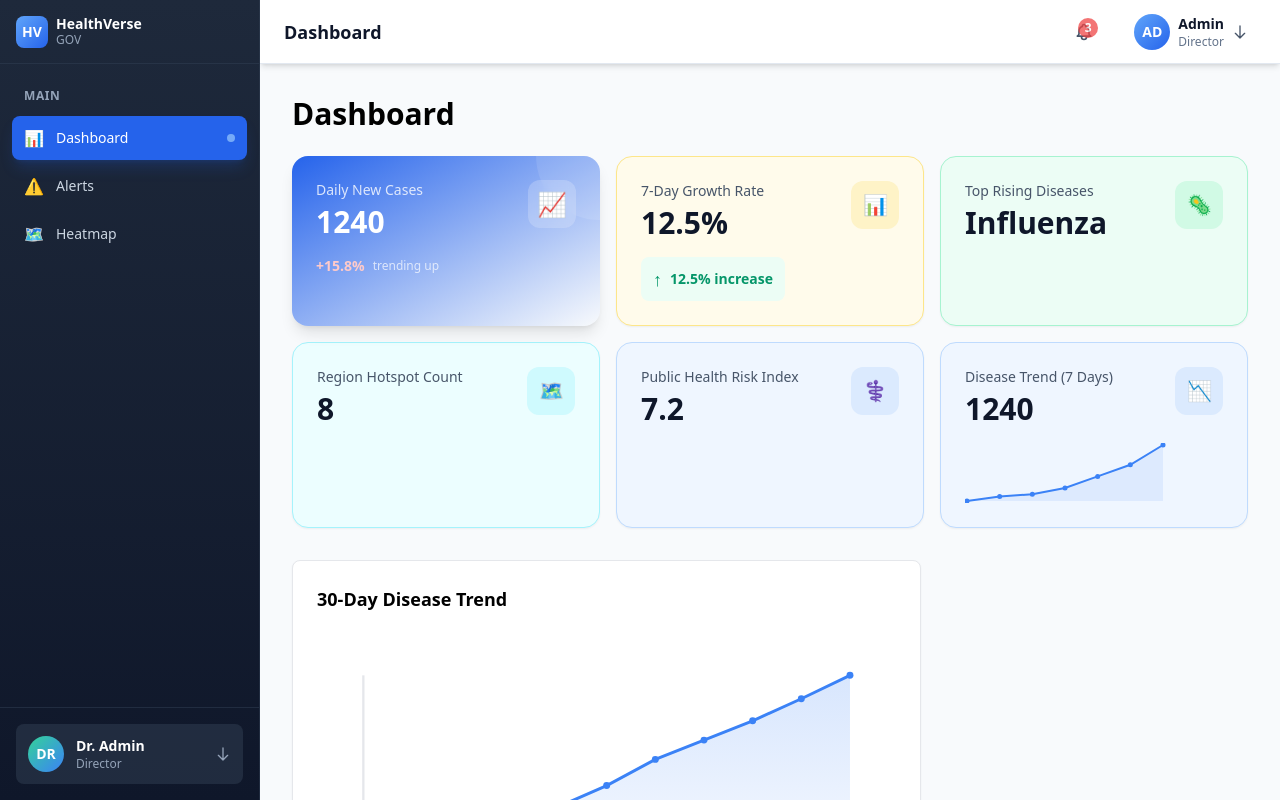
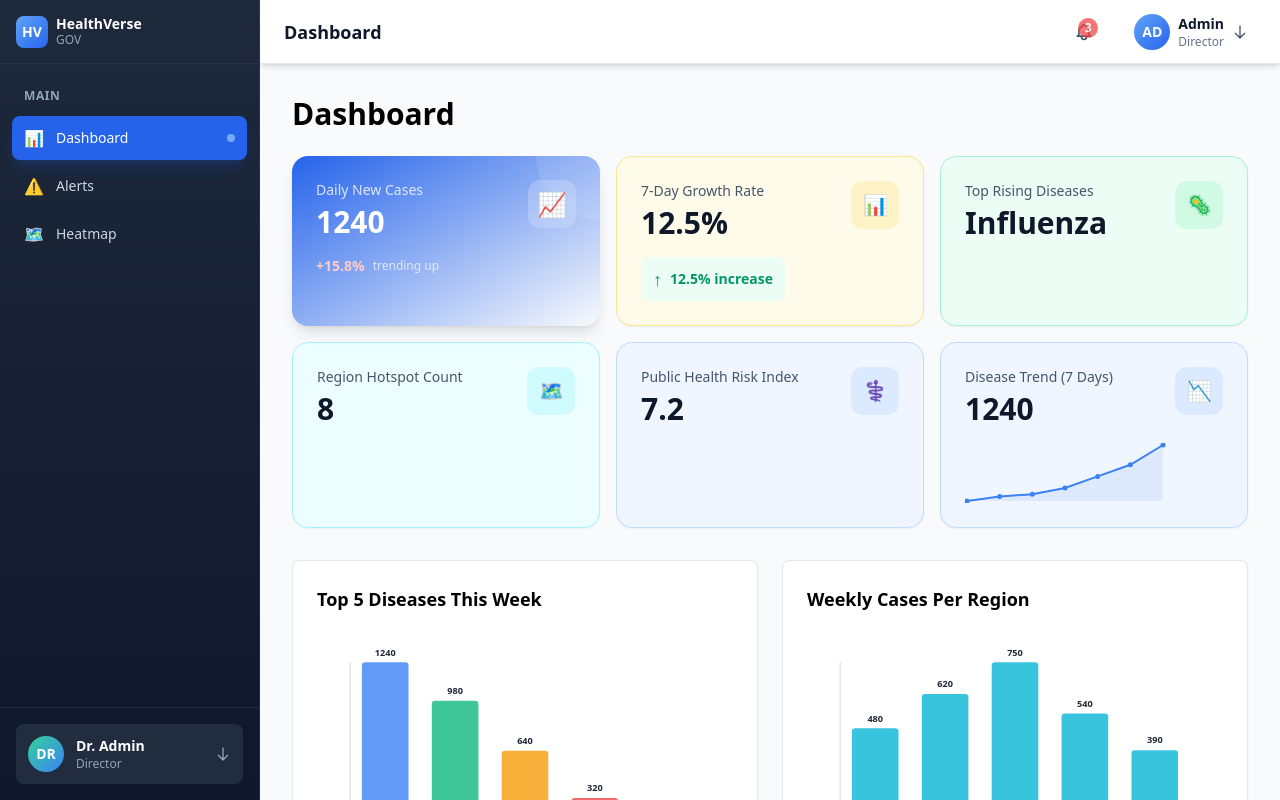
Before and after one commit to jivrajx04/Government-dashboard-ui, a React (Vite) app: page /dashboard in a window 1280 px wide. Built offline with nearby package versions, Linux system fonts and the light colour scheme.

Commit message:
Updated DashboardShell.tsx

```diff
--- a/src/components/charts/Top5BarChart.tsx
+++ b/src/components/charts/Top5BarChart.tsx
@@ -38,7 +38,7 @@ export default function Top5BarChart() {
         </svg>
       </div>
 
-      <div className="lg:col-span-2 bg-white rounded-lg border border-gray-200 p-6 shadow-sm">
+      <div className="bg-white rounded-lg border border-gray-200 p-6 shadow-sm">
         <h2 className="text-lg font-bold mb-4">Weekly Cases Per Region</h2>
         <svg width="100%" viewBox={`0 0 ${width} ${height}`} className="max-w-full">
           <line x1={padding} y1={height - padding} x2={width - padding} y2={height - padding} stroke="#e5e7eb" strokeWidth="2" />
--- a/src/pages/dashboard/DashboardShell.tsx
+++ b/src/pages/dashboard/DashboardShell.tsx
@@ -7,12 +7,10 @@ export default function DashboardShell() {
     <>
       <h1 className="text-3xl font-bold mb-6">Dashboard</h1>
       <KpiRow />
-      <div className="grid grid-cols-1 lg:grid-cols-3 gap-6 mb-6">
-        <div className="lg:col-span-2">
-          <DiseaseLineChart />
-        </div>
+      <Top5BarChart />
+      <div className="mt-6">
+        <DiseaseLineChart />
       </div>
-      <Top5BarChart />
     </>
   );
 }
```
